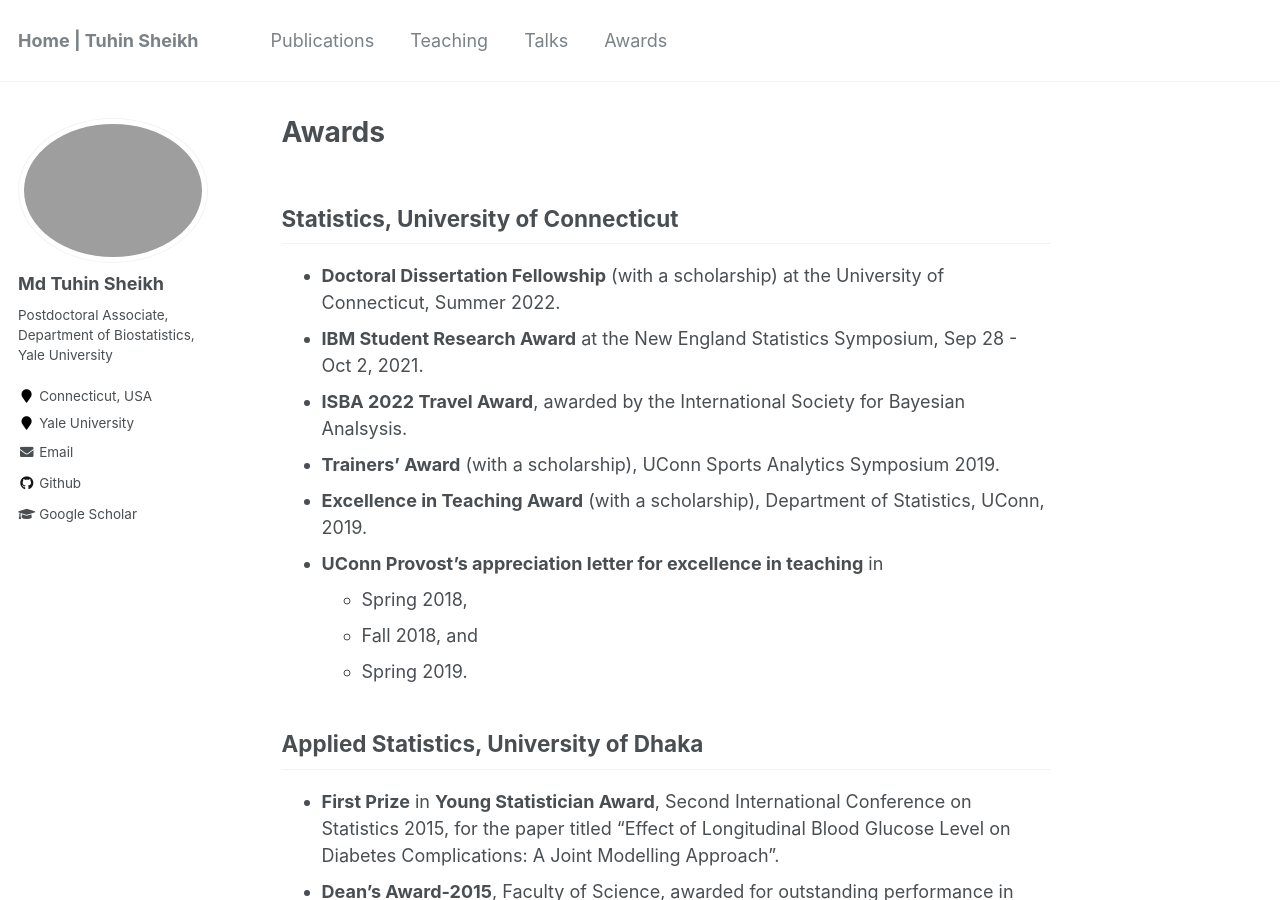
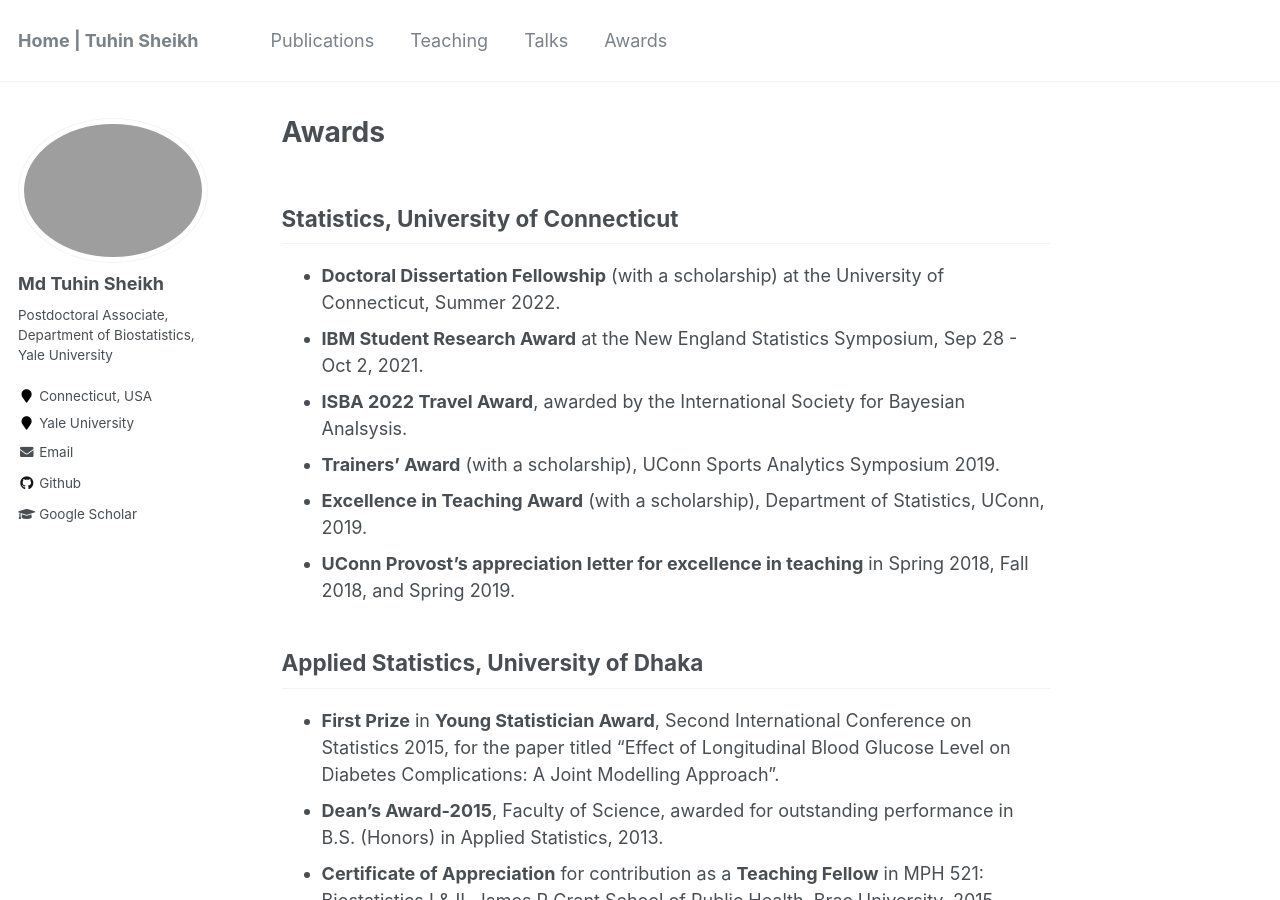
Before and after one commit to mdtuhinsheikh/mdtuhinsheikh.github.io, a Jekyll site: the page built from _pages/awards.md, in a window 1280 px wide and 900 px high. Built offline with Jekyll 4.4.1, drawn with Linux system fonts in a browser that asks for light colours.

```diff
--- a/_pages/awards.md
+++ b/_pages/awards.md
@@ -10,10 +10,7 @@ author_profile: true
 * **ISBA 2022 Travel Award**, awarded by the International Society for Bayesian Analsysis.
 * **Trainers' Award** (with a scholarship), UConn Sports Analytics Symposium 2019.
 * **Excellence in Teaching Award** (with a scholarship), Department of Statistics, UConn, 2019.
-* **UConn Provost's appreciation letter for excellence in teaching** in
-  + Spring 2018,
-  + Fall 2018, and
-  + Spring 2019.
+* **UConn Provost's appreciation letter for excellence in teaching** in Spring 2018, Fall 2018, and Spring 2019.
 
 ## Applied Statistics, University of Dhaka
 * **First Prize** in **Young Statistician Award**, Second International Conference on Statistics 2015, for the paper titled "Effect of Longitudinal Blood Glucose Level on Diabetes Complications: A Joint Modelling Approach".
```
